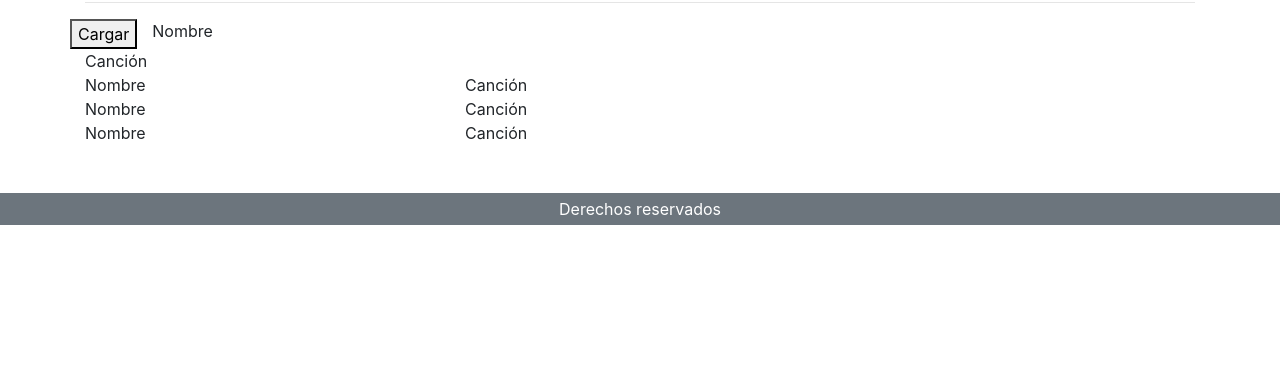
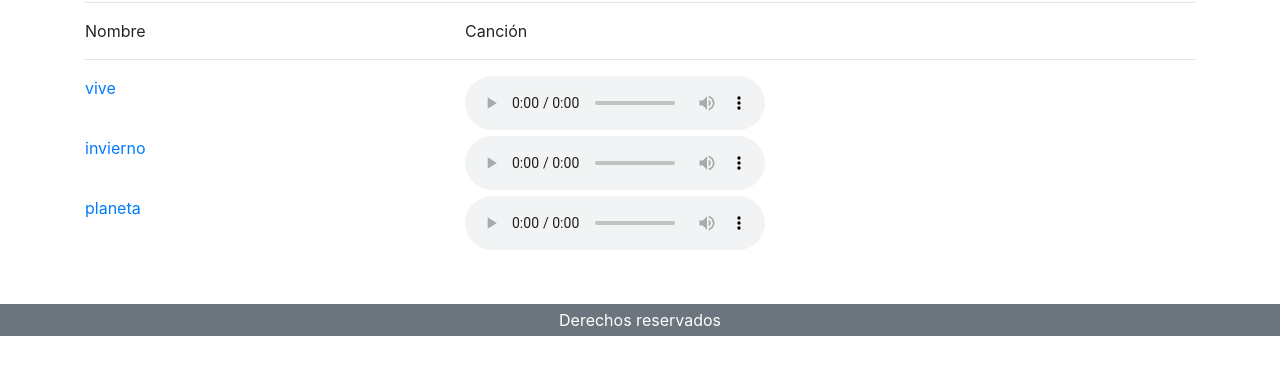
Before and after one commit to vicyoking88/Web_free_music, a plain HTML site: page index.html in a window 1280 px wide. Shown: the part 587-971 px from the top of the page. Before the commit the page ends 860 px from the top, so only its background shows below. Drawn offline with nearby package versions, Linux system fonts and the light colour scheme.

Commit message:
desarrollando reproducciones script 2

```diff
--- a/datos.json
+++ b/datos.json
@@ -9,49 +9,49 @@
 		{
 			"nombre": "invierno",
 			"ruta": "dos.mp3",
-			"reproducciones": 30,
+			"reproducciones": 10,
 			"icono": 1
 		},
 		{
 			"nombre": "planeta",
 			"ruta": "tres.mp3",
-			"reproducciones": 20,
+			"reproducciones": 10,
 			"icono": 3
 		},
 		{
 			"nombre": "suave",
 			"ruta": "cuatro.mp3",
-			"reproducciones": 20,
+			"reproducciones": 7,
 			"icono": 2
 		},
 		{
 			"nombre": "contigo",
 			"ruta": "cinco.mp3",
-			"reproducciones": 250,
+			"reproducciones": 6,
 			"icono": 4
 		},
 		{
 			"nombre": "alas",
 			"ruta": "seis.mp3",
-			"reproducciones": 100,
+			"reproducciones": 5,
 			"icono": 1
 		},
 		{
 			"nombre": "verde",
 			"ruta": "siete.mp3",
-			"reproducciones": 95,
+			"reproducciones": 4,
 			"icono": 3
 		},
 		{
 			"nombre": "nuevamente",
 			"ruta": "ocho.mp3",
-			"reproducciones": 90,
+			"reproducciones": 3,
 			"icono": 1
 		},
 		{
 			"nombre": "hoy",
 			"ruta": "nueve.mp3",
-			"reproducciones": 40,
+			"reproducciones": 1,
 			"icono": 2
 		}
 	]
--- a/index.html
+++ b/index.html
@@ -115,31 +115,30 @@
                 </a>
               </div>
             </div>
-          </div><!--linea horizontal-->
+          </div>
+
 
         </div>
         <div class="container">
-          <hr>
+          <hr><!--linea horizontal-->
           <h2 class="text-center">Top 3</h2>
           <hr>
           <div class="row">
-
-
-            <div id="contenido"></div>
-            <button onclick="cargarTop3()">Cargar</button>
-
-
-
-            <div class="col-4" id="canciones">Nombre</div><div class="col-8">Canción</div>
+            <div class="col-4">Nombre</div>
+            <div class="col-8">Canción</div>
+          </div>
+          <hr>
+          <div class="row">
+            <div class="col-4 text-primary" id="top1"></div>
+            <div class="col-8" id="top1C"></div>
           </div>
           <div class="row">
-            <div class="col-4">Nombre</div><div class="col-8">Canción</div>
+            <div class="col-4 text-primary" id="top2"></div>
+            <div class="col-8" id="top2C"></div>
           </div>
           <div class="row">
-            <div class="col-4">Nombre</div><div class="col-8">Canción</div>
-          </div>
-          <div class="row">
-            <div class="col-4">Nombre</div><div class="col-8">Canción</div>
+            <div class="col-4 text-primary" id="top3"></div>
+            <div class="col-8" id="top3C"></div>
           </div>
         </div>
 
@@ -170,7 +169,7 @@
     integrity="sha384-OgVRvuATP1z7JjHLkuOU7Xw704+h835Lr+6QL9UvYjZE3Ipu6Tp75j7Bh/kR0JKI"
     crossorigin="anonymous"></script>
 
-    <script src="js/script.js"></script>
+  <script src="js/script.js"></script>
 
 </body>
 
--- a/js/script.js
+++ b/js/script.js
@@ -9,32 +9,51 @@ function cargarTop3() {
     if (peticion.status == 200) {
       //console.log('peticion.response: ', peticion.response);
       var datos = JSON.parse(peticion.response)
-
-      console.log(maxRepro(datos));
+      //console.log(maxRepro(datos));
+      //cargamos los top 3 en un array
+      var topAll = maxRepro(datos);
 
       //console.log(datos['canciones'].length);
-      document.getElementById("contenido").innerHTML = "Nombre  : " + datos['canciones'][0]['nombre'];
+
+      //cargamos al dom nombre primera cancion
+      document.getElementById("top1").innerHTML = datos['canciones'][topAll[1]]['nombre'];
+      //cargamos al dom la repruduccion de la primera cancion
+      document.getElementById("top1C").innerHTML =
+        "<audio src=" + "songs/" + datos['canciones'][topAll[1]]['ruta'] + " controls></audio>";
+
+      //cargamos al dom nombre segunda cancion
+      document.getElementById("top2").innerHTML = datos['canciones'][topAll[3]]['nombre'];
+      //cargamos al dom la repruduccion de la segunda cancion
+      document.getElementById("top2C").innerHTML =
+        "<audio src=" + "songs/" + datos['canciones'][topAll[3]]['ruta'] + " controls></audio>";
+
+      //cargamos al dom nombre tercera cancion
+      document.getElementById("top3").innerHTML = datos['canciones'][topAll[5]]['nombre'];
+      //cargamos al dom la repruduccion de la tercera cancion
+      document.getElementById("top3C").innerHTML =
+        "<audio src=" + "songs/"+datos['canciones'][topAll[5]]['ruta']+" controls></audio>";
     }
   }
   peticion.send();
 }
 
-
+//cargamos el top3 al cargar la pagina principal
+cargarTop3();
 
 //con esto buscamos la cancion que tiene mas reproducciones
 function maxRepro(datos) {
-  let aRepro = [0, 0, 0, 0, 0, 0];
+  let aRepro = [0, 0, 0, 0, 0, 0];//array que cargamos con las top3
   for (var i = 0; i < datos['canciones'].length; i++) {
     monto = datos['canciones'][i]['reproducciones']
     if (monto > aRepro[0]) {
       aRepro[0] = monto;//valor maximo de reproducciones
       aRepro[1] = i;//cancion con mayor numero de reproducciones
     } else {
-      if (monto > aRepro[2] && monto < aRepro[0]) {
+      if (monto > aRepro[2] && monto <= aRepro[0]) {
         aRepro[2] = monto;//valor maximo de reproducciones
         aRepro[3] = i;//cancion con mayor numero de reproducciones
       } else {
-        if (monto > aRepro[4] && monto < aRepro[2]) {
+        if (monto > aRepro[4] && monto <= aRepro[2]) {
           aRepro[4] = monto;//valor maximo de reproducciones
           aRepro[5] = i;//cancion con mayor numero de reproducciones
         }
@@ -43,17 +62,3 @@ function maxRepro(datos) {
   }
   return aRepro;
 }
-/*
-function max3Repro(datos) {
-  var masRepro = new Object();
-  masRepro.canR=0;
-  for (var i = 0; i < datos['canciones'].length ; i++) {
-    monto = datos['canciones'][i]['reproducciones']
-    if (monto > masRepro['canR']) {
-
-    }
-  }
-  return aRepro;
-
-}
-*/
--- a/pruebas.js
+++ /dev/null
@@ -1,3 +0,0 @@
-let array = [4, 5, 8, 7, 8, 9, 6];
-
-console.log(getMaxOfArray(array));
```
Also changed, not shown: 1 other file.
